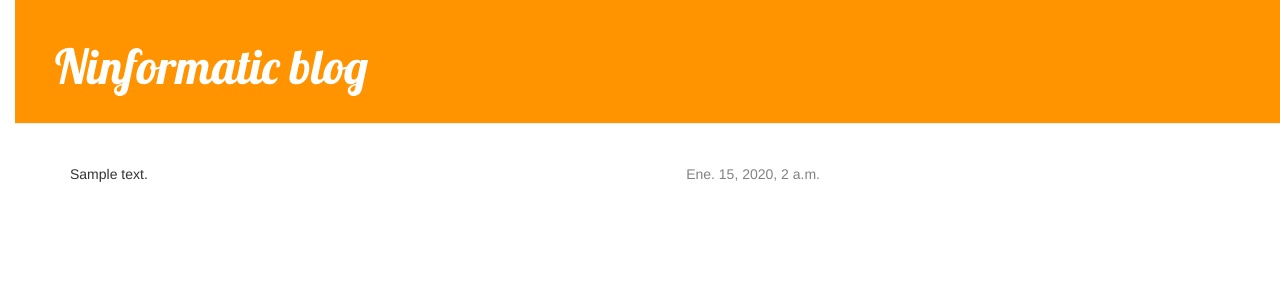
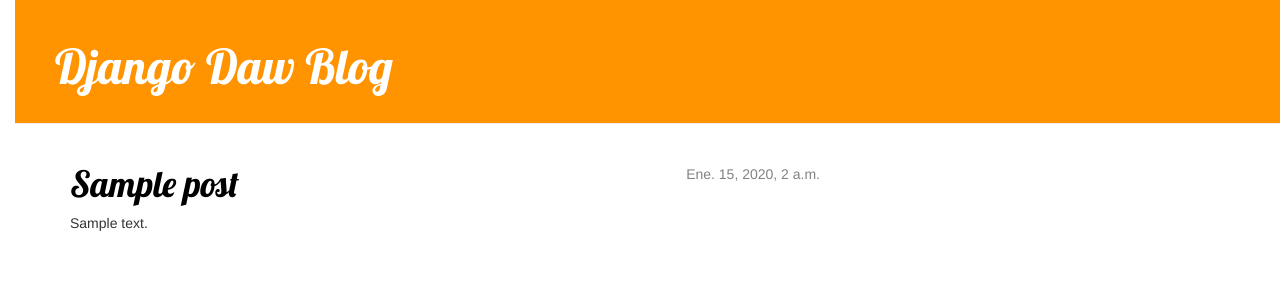
Before and after one commit to CoAnheru/proyecto, a Django app: template blog/templates/blog/post_list.html in a window 1280 px wide. Shown: the top 300 px of the page. Run offline with Django 3.2, Linux system fonts and the light colour scheme; the template is opened without the code that fills it: values that come from a table or form of the project are taken from there, others are empty; tables that the repository leaves empty hold one stand-in row (values such as "Sample post"); some libraries are stand-ins or nearby versions.

Commit message:
Se anadieron vistas y se soluciono el error de los posts, ya jalan de la BD

```diff
--- a/blog/models.py
+++ b/blog/models.py
@@ -1,6 +1,5 @@
 from django.db import models
 from django.utils import timezone
-
 # Create your models here.
 class Post(models.Model):
     author = models.ForeignKey('auth.User', on_delete=models.CASCADE)
--- /dev/null
+++ b/blog/templates/blog/base.html
@@ -0,0 +1,24 @@
+{% load staticfiles %}
+<html>
+    <head>
+        <link href="https://fonts.googleapis.com/css?family=Lobster&subset=latin,latin-ext" rel="stylesheet" type="text/css">
+        <title>Ninformatics</title>
+        <link rel="stylesheet" href="//maxcdn.bootstrapcdn.com/bootstrap/3.2.0/css/bootstrap.min.css">
+        <link rel="stylesheet" href="//maxcdn.bootstrapcdn.com/bootstrap/3.2.0/css/bootstrap-theme.min.css">
+        <link rel="stylesheet" href="{% static 'css/blog.css' %}">
+
+    </head>
+    <body>
+        <div class="page-header">
+            <h1><a href="/">Django Daw Blog</a></h1>
+        </div>
+        <div class="content container">
+            <div class="row">
+                <div class="col-md-8">
+                {% block content %}
+                {% endblock %}
+                </div>
+            </div>
+        </div>
+    </body>
+</html>
--- a/blog/templates/blog/post_list.html
+++ b/blog/templates/blog/post_list.html
@@ -1,31 +1,13 @@
-{% load staticfiles %}
-<html>
-    <head>
-        <link href="https://fonts.googleapis.com/css?family=Lobster&subset=latin,latin-ext" rel="stylesheet" type="text/css">
-        <title>Ninformatics</title>
-        <link rel="stylesheet" href="//maxcdn.bootstrapcdn.com/bootstrap/3.2.0/css/bootstrap.min.css">
-        <link rel="stylesheet" href="//maxcdn.bootstrapcdn.com/bootstrap/3.2.0/css/bootstrap-theme.min.css">
-        <link rel="stylesheet" href="{% static 'css/blog.css' %}">
+{% extends 'blog/base.html' %}
 
-    </head>
-    <body>
-        <div class="page-header">
-            <h1><a href="">Ninformatic blog</a></h1>
+{% block content %}
+    {% for post in posts %}
+        <div class="post">
+            <div class="date">
+                {{ post.published_date }}
+            </div>
+            <h1><a href="{% url 'post_detail' pk=post.pk %}">{{ post.title }}</a></h1>
+            <p>{{ post.text|linebreaksbr }}</p>
         </div>
-        <div class="content container">
-            <div class="row">
-                <div class="col-md-8">
-                    {% for post in post%}
-                        <div class="post">
-                            <div class="date">
-                                {{post.published_date}}</p>
-                            </div>
-                            <h2><a href="">{{ post.tittle }}</a></h2>
-                            <p>{{ post.text|linebreaksbr }}</p>
-                        </div>
-                    {% endfor %}
-                </div>
-            </div>
-        </div>
-    </body>
-</html>
+    {% endfor %}
+{% endblock %}
--- a/blog/urls.py
+++ b/blog/urls.py
@@ -3,4 +3,5 @@
 
 urlpatterns = [
 	path('', views.post_list, name='post_list'),
+	path('post/<int:pk>/', views.post_detail, name='post_detail'),
 ]
```
Also changed, not shown: blog/templates/blog/post_detail.html (added, +13 -0 lines), blog/views.py (+8 -3 lines).
